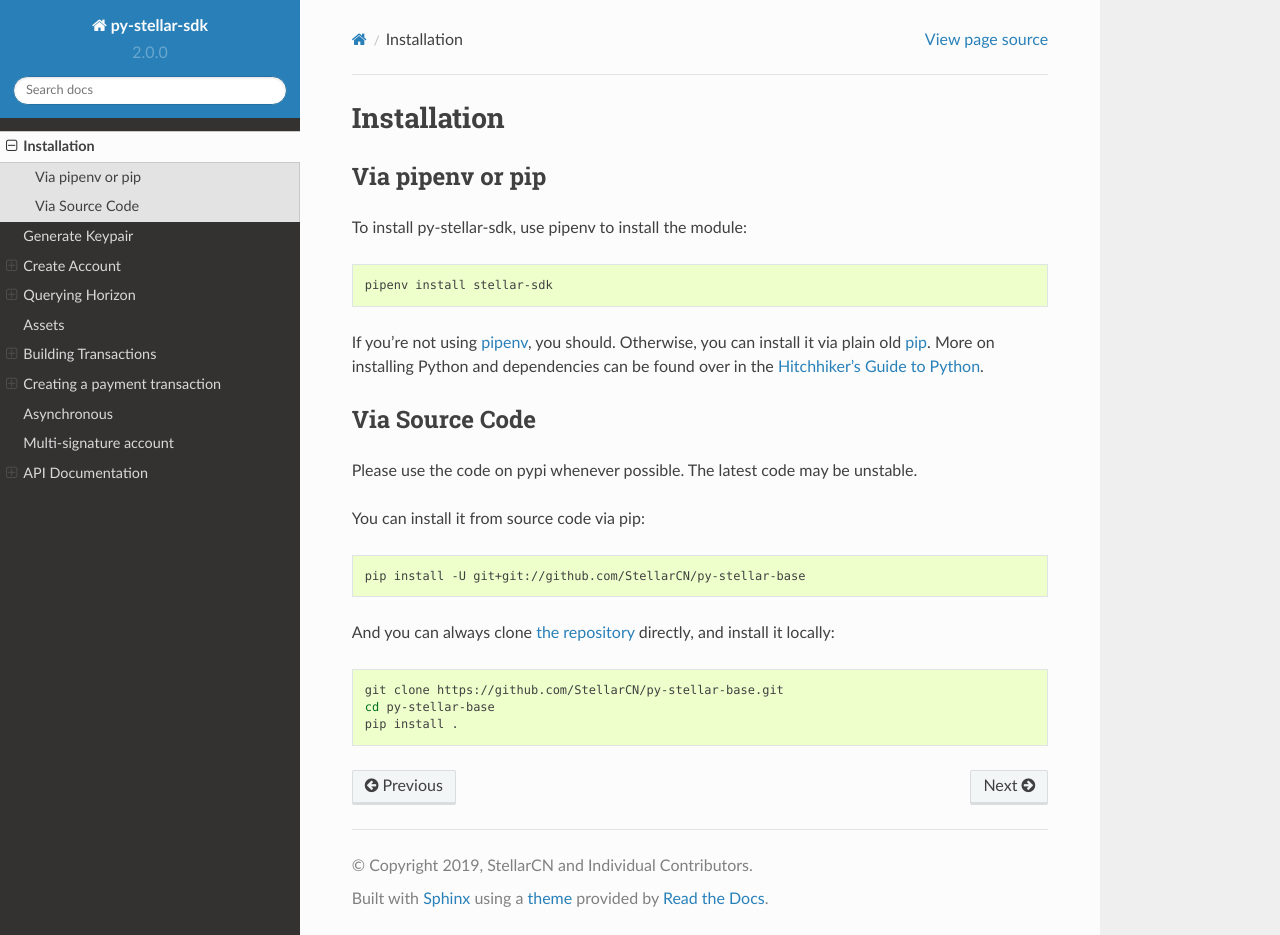
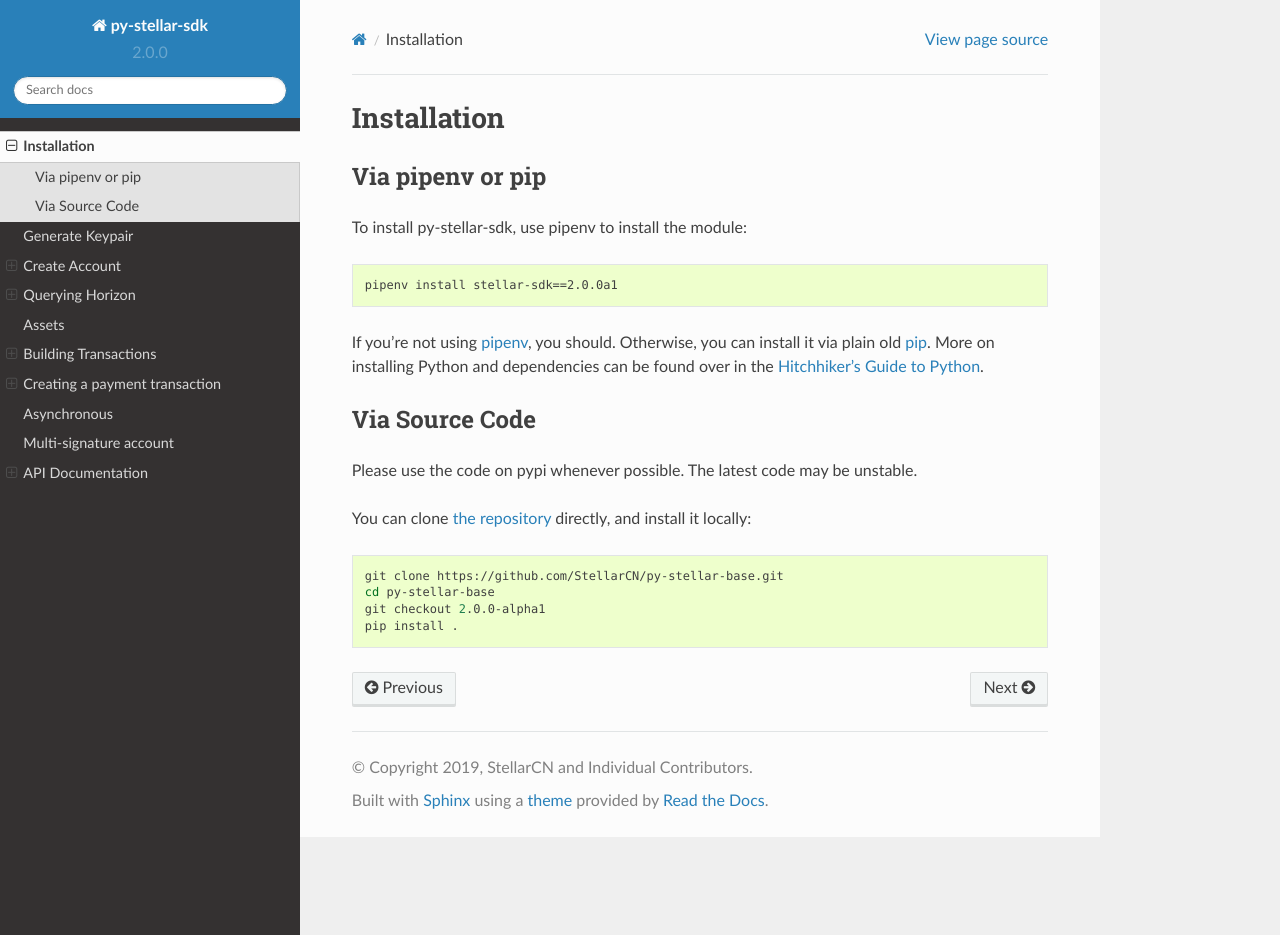
Before and after one commit to StellarCN/py-stellar-base, a Sphinx documentation site: the page built from docs/install.rst, in a window 1280 px wide and 935 px high. Built offline with Sphinx 7.4.7 and the Read the Docs theme 2.0.0, drawn with Linux system fonts in a browser that asks for light colours.

Commit message:
docs: install first alpha release

```diff
--- a/README.rst
+++ b/README.rst
@@ -1,7 +1,7 @@
 py-stellar-sdk
 ==============
 
-.. image:: https://img.shields.io/travis/StellarCN/py-stellar-base.svg?style=flat-square&maxAge=1800
+.. image:: https://img.shields.io/travis/StellarCN/py-stellar-base/v2?style=flat-square&maxAge=1800
     :alt: Travis (.org)
     :target: https://travis-ci.org/StellarCN/py-stellar-base/
 
@@ -13,7 +13,7 @@
     :alt: Codecov
     :target: https://codecov.io/gh/StellarCN/py-stellar-base
 
-.. image:: https://img.shields.io/codeclimate/maintainability/overcat/py-stellar-sdk?style=flat-square&maxAge=1800
+.. image:: https://img.shields.io/codeclimate/maintainability/overcat/py-stellar-sdk/v2?style=flat-square&maxAge=1800
     :alt: Code Climate maintainability
     :target: https://codeclimate.com/github/overcat/py-stellar-sdk/maintainability
 
--- a/docs/index.rst
+++ b/docs/index.rst
@@ -8,7 +8,7 @@
 py-stellar-sdk
 ===============================
 
-.. image:: https://img.shields.io/travis/StellarCN/py-stellar-base.svg?style=flat-square&maxAge=1800
+.. image:: https://img.shields.io/travis/StellarCN/py-stellar-base/v2?style=flat-square&maxAge=1800
     :alt: Travis (.org)
     :target: https://travis-ci.org/StellarCN/py-stellar-base/
 
@@ -36,6 +36,7 @@
     :alt: PyPI - Implementation
     :target: https://pypi.python.org/pypi/stellar-sdk
 
+**This is a alpha release, please do not use it in production environment, feedback is welcome :-)**
 
 py-stellar-sdk is a Python library for communicating with
 a `Stellar Horizon server`_. It is used for building Stellar apps on Python. It supports **Python 3.6+** as
--- a/docs/install.rst
+++ b/docs/install.rst
@@ -11,7 +11,7 @@
 
 .. code-block:: text
 
-    pipenv install stellar-sdk
+    pipenv install stellar-sdk==2.0.0a1
 
 If you're not using `pipenv <https://docs.pipenv.org/>`_, you should.
 Otherwise, you can install it via plain old `pip <https://pip.pypa.io/en/stable/quickstart/>`_. More on installing Python
@@ -23,16 +23,11 @@
 
 Please use the code on pypi whenever possible. The latest code may be unstable.
 
-You can install it from source code via pip:
-
-.. code-block:: bash
-
-    pip install -U git+git://github.com/StellarCN/py-stellar-base
-
-And you can always clone `the repository <https://github.com/StellarCN/py-stellar-base>`_ directly, and install it locally:
+You can clone `the repository <https://github.com/StellarCN/py-stellar-base>`_ directly, and install it locally:
 
 .. code-block:: bash
 
     git clone https://github.com/StellarCN/py-stellar-base.git
     cd py-stellar-base
+    git checkout 2.0.0-alpha1
     pip install .
```
